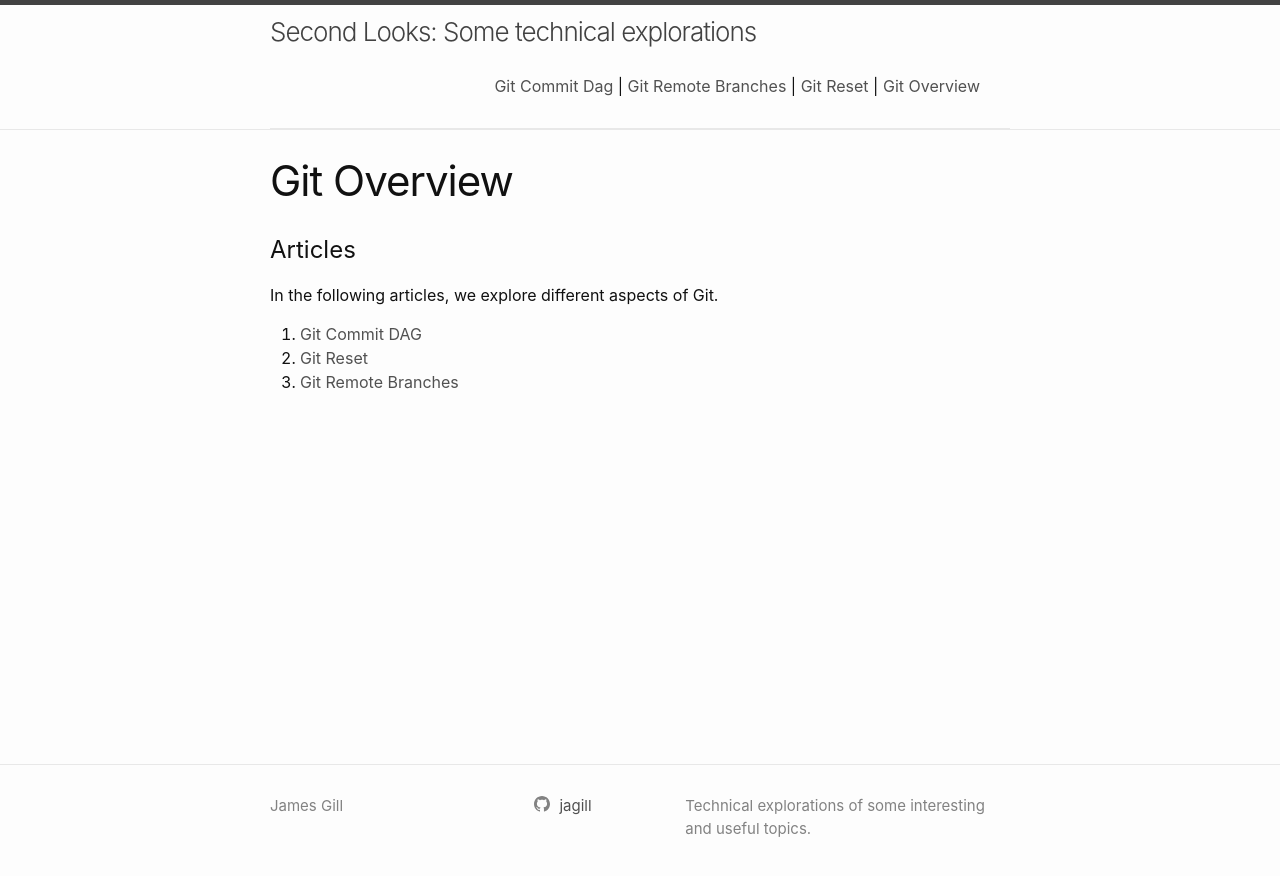
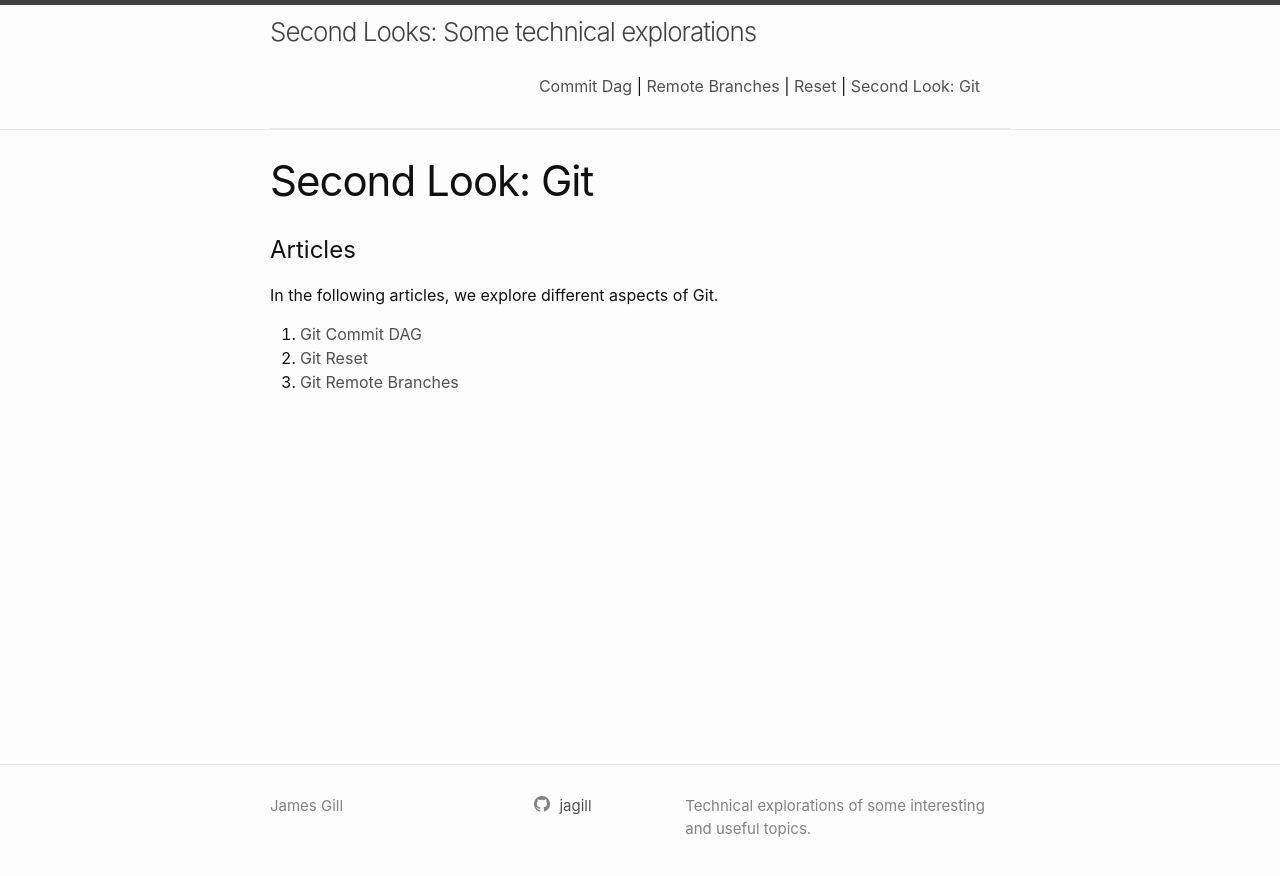
Before and after one commit to jagill/jagill.github.io, a Jekyll site: the page built from _git/index.md, in a window 1280 px wide. Shown: the top 876 px of the page. Built offline with Jekyll 4.4.1, drawn with Linux system fonts in a browser that asks for light colours.

Commit message:
Fixing titles for git articles.

```diff
--- a/_git/git-dag.md
+++ b/_git/git-dag.md
@@ -1,5 +1,5 @@
 ---
-short_title:  "Git Commit Dag"
+short_title:  "Commit Dag"
 title:  "Git Commit Dag"
 ---
 
--- a/_git/git-remote.md
+++ b/_git/git-remote.md
@@ -1,5 +1,5 @@
 ---
-short_title: "Git Remote Branches"
+short_title: "Remote Branches"
 title: "Git Remote Branches"
 ---
 
--- a/_git/git-reset.md
+++ b/_git/git-reset.md
@@ -1,5 +1,5 @@
 ---
-short_title: "Git Reset"
+short_title: "Reset"
 title: "Git Reset"
 ---
 
--- a/_git/index.md
+++ b/_git/index.md
@@ -1,6 +1,6 @@
 ---
-short_title: "Git Overview"
-title: "Git Overview"
+short_title: "Second Look: Git"
+title: "Second Look: Git"
 ---
 
 Articles
```
